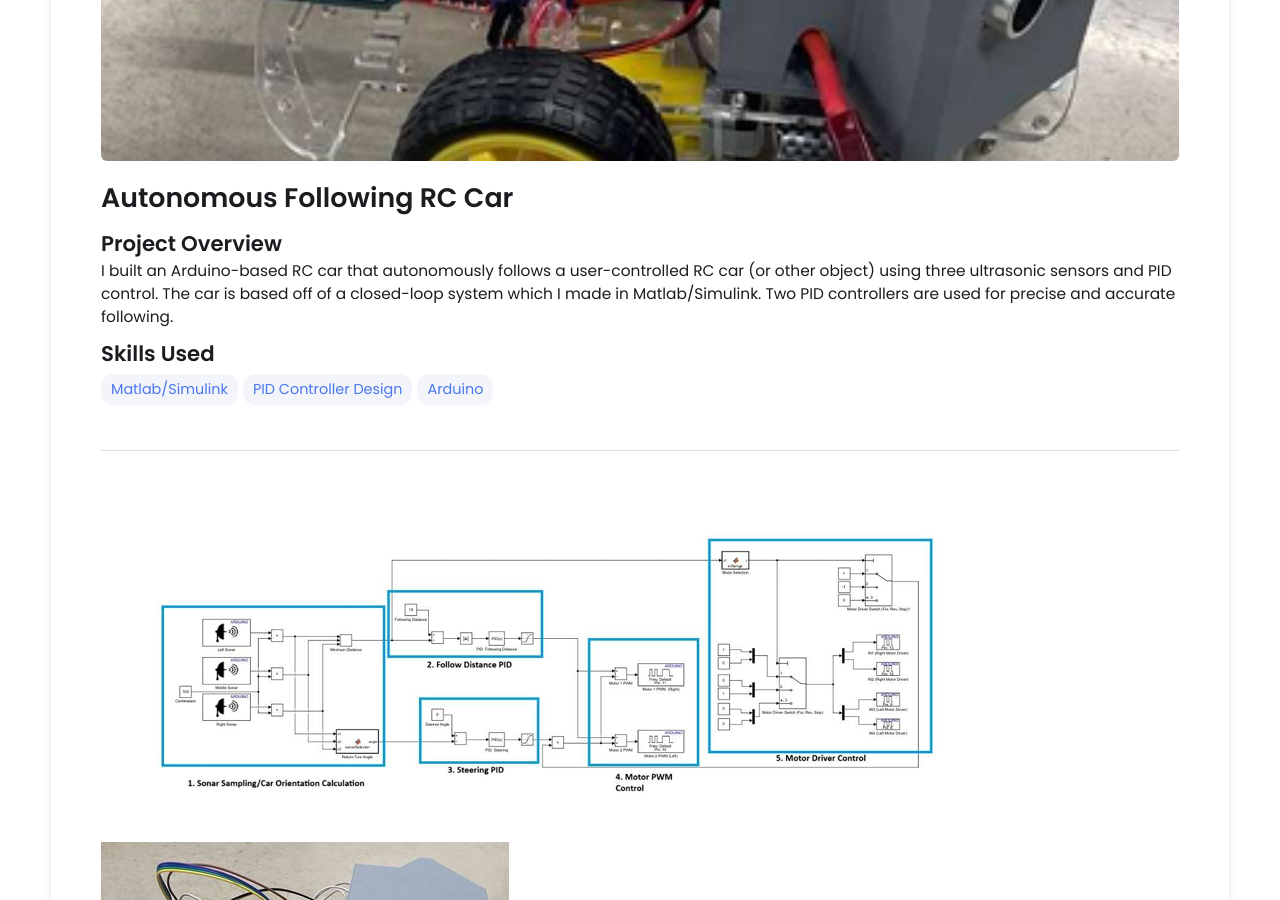
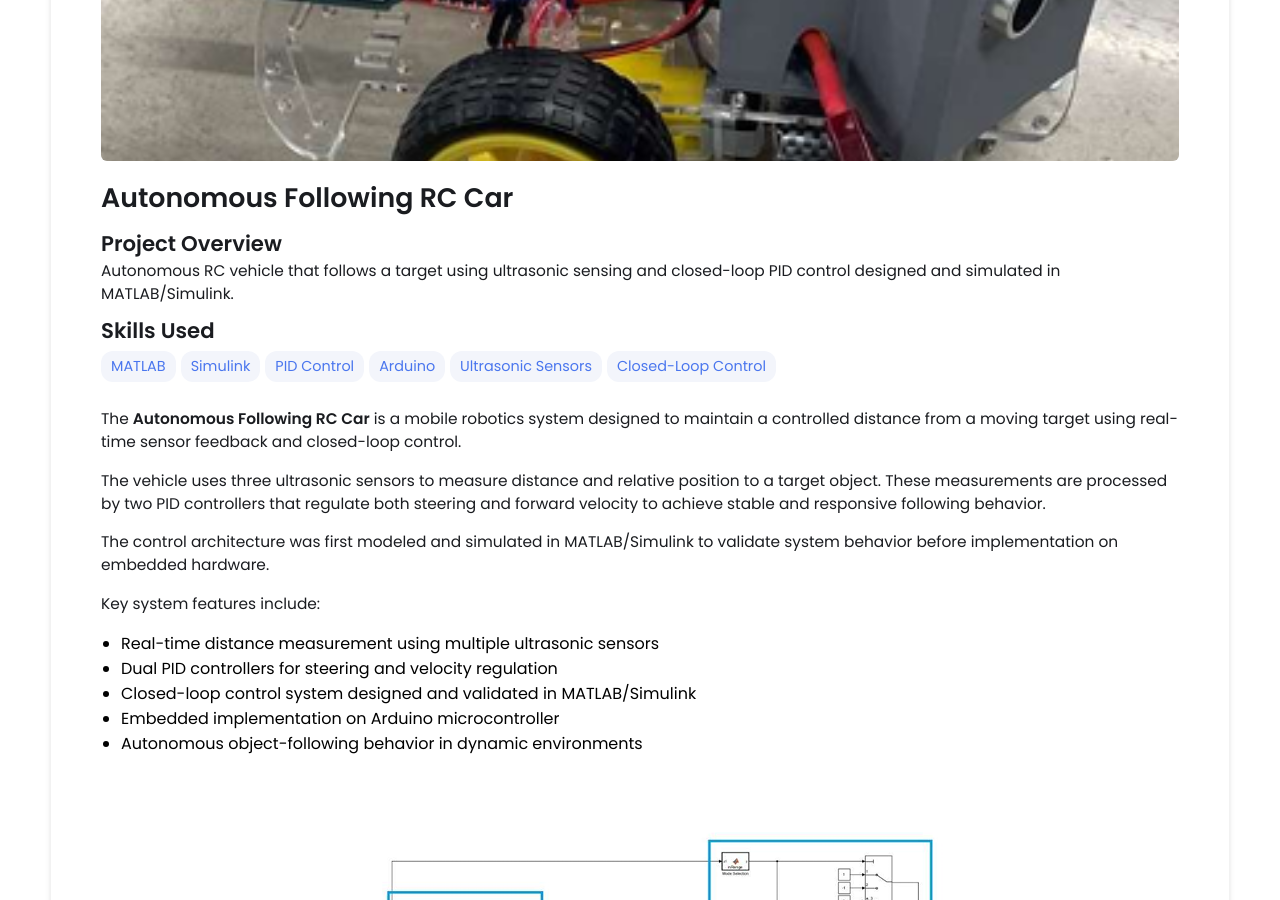
Before and after one commit to dylanhammond-11/dylanhammond-11.github.io, a Jekyll site: the page built from _projects/autonomous-rc-car/index.md, in a window 1280 px wide and 900 px high, scrolled down 329 px. Built offline with Jekyll 4.4.1, drawn with Linux system fonts in a browser that asks for light colours.

Commit message:
Revise project description and skills list
Updated project description and skills for clarity and detail.

```diff
--- a/_projects/autonomous-rc-car/index.md
+++ b/_projects/autonomous-rc-car/index.md
@@ -1,18 +1,31 @@
 ---
 layout: post
 title: Autonomous Following RC Car
-description: I built an Arduino-based RC car that autonomously follows a user-controlled RC car (or other object) using three ultrasonic sensors and PID control. The car is based off of a closed-loop system which I made in Matlab/Simulink. Two PID controllers are used for precise and accurate following.
+description: "Autonomous RC vehicle that follows a target using ultrasonic sensing and closed-loop PID control designed and simulated in MATLAB/Simulink."
 skills:
-- Matlab/Simulink
-- PID Controller Design
-- Arduino
+  - MATLAB
+  - Simulink
+  - PID Control
+  - Arduino
+  - Ultrasonic Sensors
+  - Closed-Loop Control
 main-image: /rccarside.png
 ---
 
----
+The **Autonomous Following RC Car** is a mobile robotics system designed to maintain a controlled distance from a moving target using real-time sensor feedback and closed-loop control.
+
+The vehicle uses three ultrasonic sensors to measure distance and relative position to a target object. These measurements are processed by two PID controllers that regulate both steering and forward velocity to achieve stable and responsive following behavior.
+
+The control architecture was first modeled and simulated in MATLAB/Simulink to validate system behavior before implementation on embedded hardware.
+
+Key system features include:
+
+- Real-time distance measurement using multiple ultrasonic sensors
+- Dual PID controllers for steering and velocity regulation
+- Closed-loop control system designed and validated in MATLAB/Simulink
+- Embedded implementation on Arduino microcontroller
+- Autonomous object-following behavior in dynamic environments
 
 {% include image-gallery.html images="car_cl_simulink.png, rccarside.png" height="400" %}
 
-
-{% include youtube-video.html id="bkOKexwXcTg" autoplay = "true" %}
----
+{% include youtube-video.html id="bkOKexwXcTg" autoplay="false" %}
```
